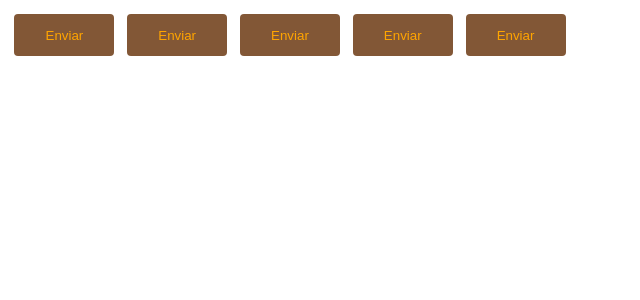
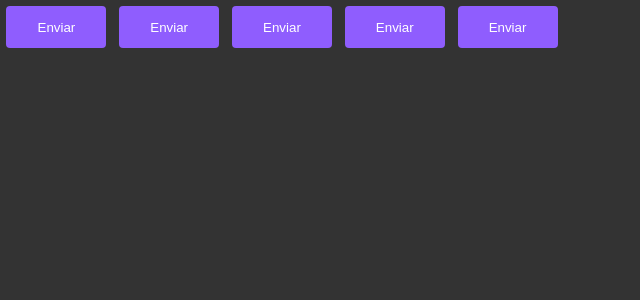
Before and after one commit to gabrielbuttendorf/ignite-timer, a React (Vite) app: page / in a window 1280 px wide. Shown: the top 300 px of the page, without its empty margins (0-640 px from the left). Built offline with nearby package versions, Linux system fonts and the light colour scheme.

Commit message:
apply global styles using styled-components

```diff
--- a/eslint.config.js
+++ b/eslint.config.js
@@ -19,7 +19,7 @@
     },
     rules: {
       ...reactHooks.configs.recommended.rules,
-      '@typescript-eslint/no-empty-interface': 'off', // remover mais tarde
+      '@typescript-eslint/no-empty-interface': 'on', // remover mais tarde
       'react-refresh/only-export-components': [
         'warn',
         { allowConstantExport: true },
--- a/src/App.tsx
+++ b/src/App.tsx
@@ -1,6 +1,7 @@
 import { ThemeProvider } from 'styled-components';
 import { Button } from "./components/Button";
 import { defaultTheme } from './styles/themes/default';
+import { GlobalStyle } from './styles/global';
 
 export function App() {
   return (
@@ -10,6 +11,8 @@
       <Button variant="sucess" />
       <Button variant="danger" />
       <Button />
+
+      <GlobalStyle />
     </ThemeProvider>
   )
 }
--- /dev/null
+++ b/src/styles/global.ts
@@ -0,0 +1,14 @@
+import { createGlobalStyle } from "styled-components";
+
+export const GlobalStyle = createGlobalStyle`
+  * {
+    margin: 0;
+    padding: 0;
+    box-sizing: border-box;
+  }
+
+  body {
+    background: #333;
+    color: #fff;
+  }
+`;
--- a/src/styles/themes/default.ts
+++ b/src/styles/themes/default.ts
@@ -1,4 +1,4 @@
 export const defaultTheme = {
-  primary: '#825736',
-  secondary: 'orange',
+  primary: '#8F5DFE',
+  secondary: '#fff',
 }
```
